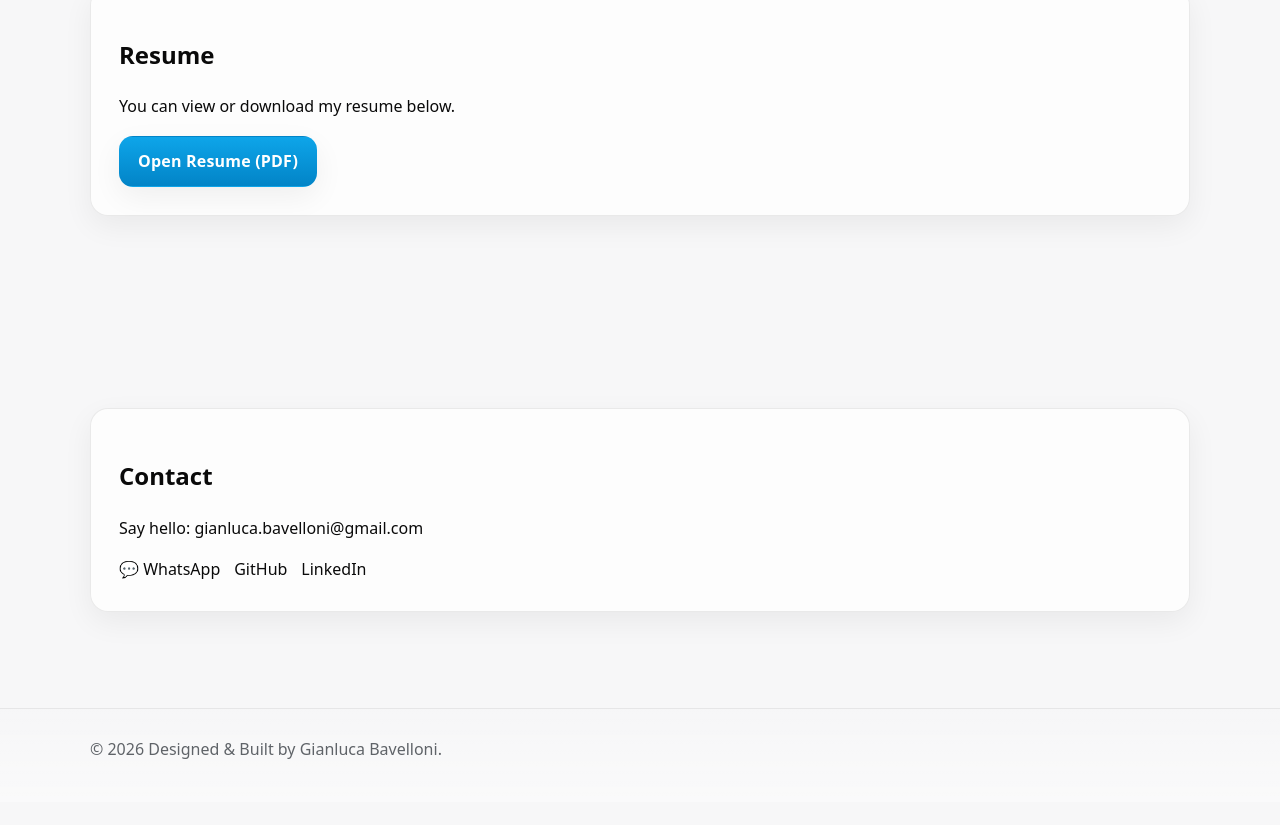
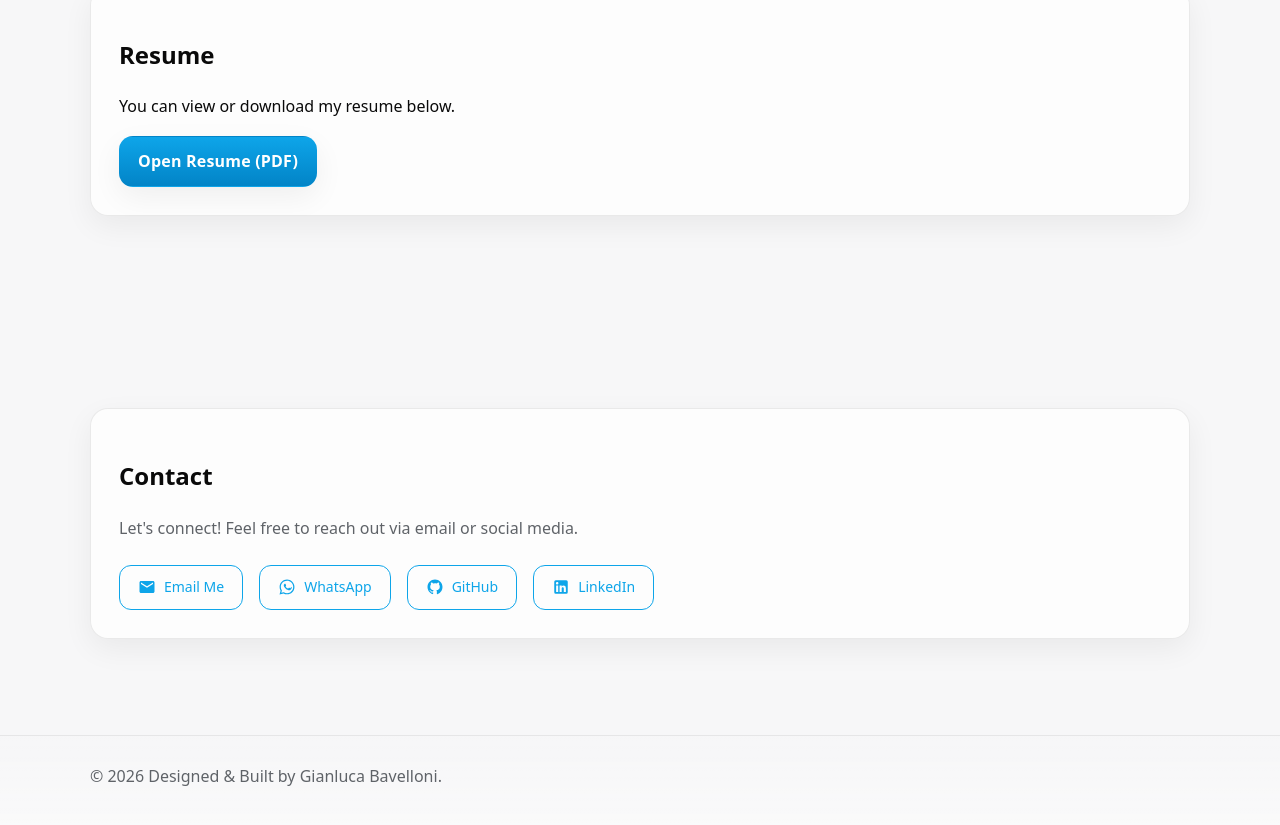
Before and after one commit to GianlucaBave/My_CV, a website: page index.html in a window 1280 px wide. Shown: the part 4102-4927 px from the top of the page. Before the commit the page ends 4904 px from the top, so only its background shows below. Drawn offline with Linux system fonts and the light colour scheme.

Commit message:
fix: apply missing CSS styles for contact buttons

```diff
--- a/index.html
+++ b/index.html
@@ -398,6 +398,48 @@
       right: 30px;
       z-index: 1000;
       font-family: inherit;
+    }
+
+    /* Contact Grid */
+    .contact-links {
+      display: flex;
+      flex-wrap: wrap;
+      gap: 16px;
+      margin-top: 16px;
+    }
+
+    .contact-btn {
+      display: inline-flex;
+      align-items: center;
+      justify-content: center;
+      gap: 8px;
+      padding: 10px 18px;
+      background: transparent;
+      border: 1px solid var(--accent);
+      color: var(--accent);
+      border-radius: 12px;
+      font-weight: 500;
+      transition: all 0.2s cubic-bezier(0.25, 0.46, 0.45, 0.94);
+      font-size: 14px;
+      text-decoration: none;
+    }
+
+    .contact-btn:hover {
+      background: var(--accent);
+      color: white;
+      transform: translateY(-3px);
+      box-shadow: 0 4px 12px rgba(14, 165, 233, 0.25);
+    }
+
+    .contact-btn svg {
+      width: 18px;
+      height: 18px;
+      fill: currentColor;
+      transition: transform 0.2s ease;
+    }
+
+    .contact-btn:hover svg {
+      transform: scale(1.1);
     }
 
     .chat-btn {
@@ -925,12 +967,47 @@
     <section id="contact">
       <div class="container card">
         <h2>Contact</h2>
-        <p>Say hello: <a href="mailto:gianluca.bavelloni@gmail.com">gianluca.bavelloni@gmail.com</a></p>
+        <p style="margin-bottom: 24px; color: var(--muted);">Let's connect! Feel free to reach out via email or social
+          media.</p>
+
         <div class="contact-links">
-          <a href="https://wa.me/393665424379" target="_blank" rel="noopener" aria-label="WhatsApp">💬 WhatsApp</a>
-          <a href="https://github.com/GianlucaBave" target="_blank" rel="noopener" aria-label="GitHub">GitHub</a>
-          <a href="https://www.linkedin.com/in/gianluca-bavelloni/" target="_blank" rel="noopener"
-            aria-label="LinkedIn">LinkedIn</a>
+          <!-- Email -->
+          <a href="mailto:gianluca.bavelloni@gmail.com" class="contact-btn" aria-label="Email">
+            <svg viewBox="0 0 24 24">
+              <path
+                d="M20 4H4c-1.1 0-1.99.9-1.99 2L2 18c0 1.1.9 2 2 2h16c1.1 0 2-.9 2-2V6c0-1.1-.9-2-2-2zm0 4l-8 5-8-5V6l8 5 8-5v2z" />
+            </svg>
+            Email Me
+          </a>
+
+          <!-- WhatsApp -->
+          <a href="https://wa.me/393665424379" target="_blank" rel="noopener" class="contact-btn" aria-label="WhatsApp">
+            <svg viewBox="0 0 24 24">
+              <path
+                d="M12.04 2c-5.46 0-9.91 4.45-9.91 9.91 0 1.75.46 3.45 1.32 4.95L2.05 22l5.25-1.38c1.45.79 3.08 1.21 4.74 1.21 5.46 0 9.91-4.45 9.91-9.91 0-2.65-1.03-5.14-2.9-7.01C17.18 3.03 14.69 2 12.04 2zM12.05 20.21c-1.5 0-2.97-.4-4.25-1.16l-.3-.18-3.11.82.83-3.04-.19-.31c-.82-1.33-1.26-2.87-1.26-4.43 0-4.54 3.7-8.24 8.24-8.24 2.2 0 4.27.86 5.82 2.42 1.56 1.56 2.41 3.63 2.41 5.82 0 4.54-3.69 8.24-8.19 8.3zM16.53 13.8c-.23-.11-1.37-.67-1.58-.75-.21-.08-.36-.11-.51.11-.15.23-.58.75-.71.9-.13.15-.26.17-.49.06-.23-.11-.97-.36-1.85-1.14-.69-.61-1.15-1.37-1.29-1.6-.13-.23-.01-.36.1-.47.1-.1.23-.26.35-.39.11-.13.15-.23.23-.38.08-.15.04-.29-.02-.4-.06-.11-.51-1.23-.7-1.68-.19-.44-.38-.38-.51-.38h-.43c-.15 0-.4.06-.61.29-.21.23-.8.78-.8 1.9s.82 2.2 0.93 2.36c.11.16 1.62 2.47 3.93 3.46 1.55.66 2.15.71 2.91.6 1.05-.16 2.25-1.29 2.57-2.18.32-.89.32-1.65.23-1.8-.1-.13-.35-.22-.58-.33z" />
+            </svg>
+            WhatsApp
+          </a>
+
+          <!-- GitHub -->
+          <a href="https://github.com/GianlucaBave" target="_blank" rel="noopener" class="contact-btn"
+            aria-label="GitHub">
+            <svg viewBox="0 0 24 24">
+              <path
+                d="M12 2C6.477 2 2 6.477 2 12c0 4.42 2.865 8.17 6.839 9.49.5.092.682-.217.682-.482 0-.237-.008-.866-.013-1.7-2.782.603-3.369-1.34-3.369-1.34-.454-1.156-1.11-1.462-1.11-1.462-.908-.62.069-.608.069-.608 1.003.07 1.531 1.03 1.531 1.03.892 1.529 2.341 1.087 2.91.832.092-.647.35-1.088.636-1.338-2.22-.253-4.555-1.11-4.555-4.943 0-1.091.39-1.984 1.029-2.683-.103-.253-.446-1.27.098-2.647 0 0 .84-.27 2.75 1.026A9.564 9.564 0 0112 6.844c.85.004 1.705.115 2.504.337 1.909-1.296 2.747-1.027 2.747-1.027.546 1.379.202 2.398.1 2.651.64.699 1.028 1.592 1.028 2.683 0 3.842-2.339 4.687-4.566 4.935.359.309.678.92.678 1.855 0 1.338-.012 2.419-.012 2.747 0 .268.18.58.688.482A10.019 10.019 0 0022 12c0-5.523-4.477-10-10-10z" />
+            </svg>
+            GitHub
+          </a>
+
+          <!-- LinkedIn -->
+          <a href="https://www.linkedin.com/in/gianluca-bavelloni/" target="_blank" rel="noopener" class="contact-btn"
+            aria-label="LinkedIn">
+            <svg viewBox="0 0 24 24">
+              <path
+                d="M19 3a2 2 0 0 1 2 2v14a2 2 0 0 1-2 2H5a2 2 0 0 1-2-2V5a2 2 0 0 1 2-2h14m-.5 15.5v-5.3a3.26 3.26 0 0 0-3.26-3.26c-.85 0-1.84.52-2.32 1.3v-1.11h-2.79v8.37h2.79v-4.93c0-.77.62-1.4 1.39-1.4a1.4 1.4 0 0 1 1.4 1.4v4.93h2.79M6.88 8.56a1.68 1.68 0 0 0 1.68-1.68c0-.93-.75-1.69-1.68-1.69a1.69 1.69 0 0 0-1.69 1.69c0 .93.76 1.68 1.69 1.68m1.39 9.94v-8.37H5.5v8.37h2.77z" />
+            </svg>
+            LinkedIn
+          </a>
         </div>
       </div>
     </section>
```
